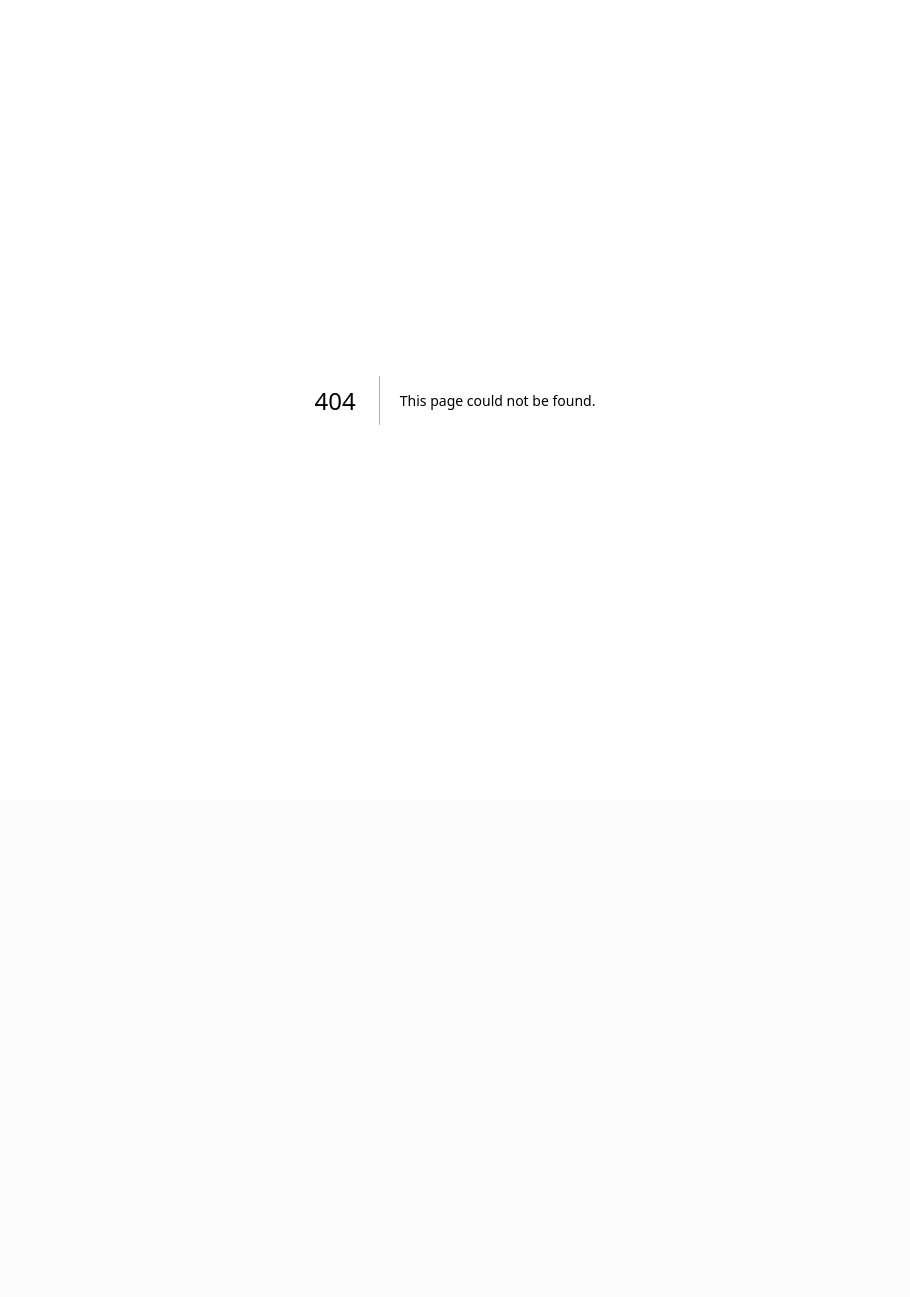
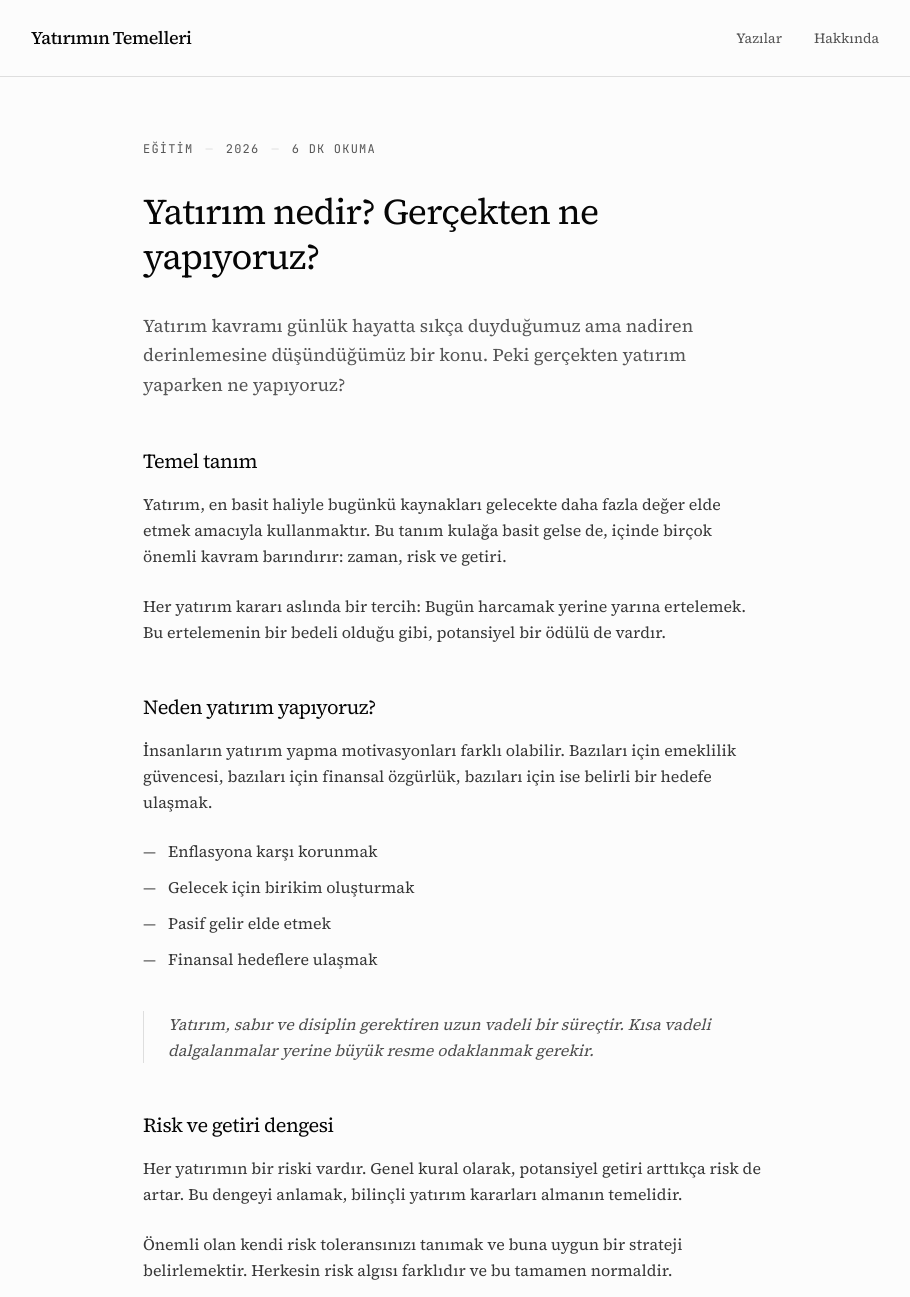
Before and after one commit to barisco-it/yatirimin-temelleri, a Next.js app: page /yazilar/yatirim-nedir in a window 1280 px wide. Before the commit this address had no page. Shown: the top 1297 px of the page, without its empty margins (185-1095 px from the left). Before the commit the page ends 800 px from the top, so only its background shows below. Built offline with nearby package versions, Linux system fonts and the light colour scheme.

Commit message:
Add article detail page

```diff
--- /dev/null
+++ b/app/yazilar/yatirim-nedir/page.tsx
@@ -0,0 +1,22 @@
+import { Header } from "@/components/header"
+import { Footer } from "@/components/footer"
+import { ArticleContent } from "@/components/article-content"
+import { RelatedPosts } from "@/components/related-posts"
+
+export const metadata = {
+  title: "Yatırım nedir? Gerçekten ne yapıyoruz? | Yatırımın Temelleri",
+  description: "Yatırımın temel kavramlarını ve gerçek anlamını keşfedin.",
+}
+
+export default function ArticlePage() {
+  return (
+    <div className="min-h-screen bg-background">
+      <Header />
+      <main>
+        <ArticleContent />
+        <RelatedPosts />
+      </main>
+      <Footer />
+    </div>
+  )
+}
--- /dev/null
+++ b/components/article-content.tsx
@@ -0,0 +1,98 @@
+export function ArticleContent() {
+  return (
+    <article className="mx-auto max-w-2xl px-6 py-16">
+      {/* Meta */}
+      <div className="flex items-center gap-3 text-xs font-mono uppercase tracking-widest text-muted-foreground mb-8">
+        <span>Eğitim</span>
+        <span className="text-border">—</span>
+        <span>2026</span>
+        <span className="text-border">—</span>
+        <span>6 dk okuma</span>
+      </div>
+
+      {/* Title */}
+      <h1 className="text-3xl md:text-4xl font-normal leading-tight tracking-tight text-foreground mb-8">
+        Yatırım nedir? Gerçekten ne yapıyoruz?
+      </h1>
+
+      {/* Intro */}
+      <p className="text-lg text-muted-foreground leading-relaxed mb-12">
+        Yatırım kavramı günlük hayatta sıkça duyduğumuz ama nadiren derinlemesine
+        düşündüğümüz bir konu. Peki gerçekten yatırım yaparken ne yapıyoruz?
+      </p>
+
+      {/* Content */}
+      <div className="prose prose-lg max-w-none">
+        <h2 className="text-xl font-normal tracking-tight text-foreground mt-12 mb-4">
+          Temel tanım
+        </h2>
+        <p className="text-foreground/80 leading-relaxed mb-6">
+          Yatırım, en basit haliyle bugünkü kaynakları gelecekte daha fazla değer
+          elde etmek amacıyla kullanmaktır. Bu tanım kulağa basit gelse de, içinde
+          birçok önemli kavram barındırır: zaman, risk ve getiri.
+        </p>
+        <p className="text-foreground/80 leading-relaxed mb-6">
+          Her yatırım kararı aslında bir tercih: Bugün harcamak yerine yarına
+          ertelemek. Bu ertelemenin bir bedeli olduğu gibi, potansiyel bir ödülü
+          de vardır.
+        </p>
+
+        <h2 className="text-xl font-normal tracking-tight text-foreground mt-12 mb-4">
+          Neden yatırım yapıyoruz?
+        </h2>
+        <p className="text-foreground/80 leading-relaxed mb-6">
+          İnsanların yatırım yapma motivasyonları farklı olabilir. Bazıları için
+          emeklilik güvencesi, bazıları için finansal özgürlük, bazıları için ise
+          belirli bir hedefe ulaşmak.
+        </p>
+        <ul className="space-y-3 my-6 text-foreground/80">
+          <li className="flex gap-3">
+            <span className="text-muted-foreground">—</span>
+            <span>Enflasyona karşı korunmak</span>
+          </li>
+          <li className="flex gap-3">
+            <span className="text-muted-foreground">—</span>
+            <span>Gelecek için birikim oluşturmak</span>
+          </li>
+          <li className="flex gap-3">
+            <span className="text-muted-foreground">—</span>
+            <span>Pasif gelir elde etmek</span>
+          </li>
+          <li className="flex gap-3">
+            <span className="text-muted-foreground">—</span>
+            <span>Finansal hedeflere ulaşmak</span>
+          </li>
+        </ul>
+
+        {/* Callout */}
+        <blockquote className="my-10 pl-6 border-l border-border">
+          <p className="text-foreground/70 italic leading-relaxed">
+            Yatırım, sabır ve disiplin gerektiren uzun vadeli bir süreçtir.
+            Kısa vadeli dalgalanmalar yerine büyük resme odaklanmak gerekir.
+          </p>
+        </blockquote>
+
+        <h2 className="text-xl font-normal tracking-tight text-foreground mt-12 mb-4">
+          Risk ve getiri dengesi
+        </h2>
+        <p className="text-foreground/80 leading-relaxed mb-6">
+          Her yatırımın bir riski vardır. Genel kural olarak, potansiyel getiri
+          arttıkça risk de artar. Bu dengeyi anlamak, bilinçli yatırım kararları
+          almanın temelidir.
+        </p>
+        <p className="text-foreground/80 leading-relaxed mb-6">
+          Önemli olan kendi risk toleransınızı tanımak ve buna uygun bir strateji
+          belirlemektir. Herkesin risk algısı farklıdır ve bu tamamen normaldir.
+        </p>
+
+        <h2 className="text-xl font-normal tracking-tight text-foreground mt-12 mb-4">
+          Sonuç
+        </h2>
+        <p className="text-foreground/80 leading-relaxed mb-6">
+          Yatırım yapmak, aslında geleceğinize güvenmek demektir. Her küçük adım,
+          zamanla büyük farklar yaratabilir. Önemli olan başlamak ve tutarlı olmaktır.
+        </p>
+      </div>
+    </article>
+  )
+}
--- /dev/null
+++ b/components/related-posts.tsx
@@ -0,0 +1,46 @@
+import Link from "next/link"
+
+const relatedPosts = [
+  {
+    title: "Bileşik faiz: Zamanın gücü",
+    slug: "bilesik-faiz",
+    category: "Eğitim",
+  },
+  {
+    title: "Portföy çeşitlendirmesi neden önemli?",
+    slug: "portfoy-cesitlendirmesi",
+    category: "Strateji",
+  },
+  {
+    title: "İlk yatırımınızı yapmadan önce",
+    slug: "ilk-yatiriminiz",
+    category: "Başlangıç",
+  },
+]
+
+export function RelatedPosts() {
+  return (
+    <section className="mx-auto max-w-2xl px-6 py-16 border-t border-border">
+      <p className="text-xs font-mono uppercase tracking-widest text-muted-foreground mb-8">
+        Diğer yazılar
+      </p>
+
+      <div className="space-y-6">
+        {relatedPosts.map((post) => (
+          <Link
+            key={post.slug}
+            href={`/yazilar/${post.slug}`}
+            className="block group"
+          >
+            <p className="text-xs font-mono uppercase tracking-widest text-muted-foreground mb-1">
+              {post.category}
+            </p>
+            <h3 className="text-lg text-foreground group-hover:text-muted-foreground transition-colors">
+              {post.title}
+            </h3>
+          </Link>
+        ))}
+      </div>
+    </section>
+  )
+}
```
